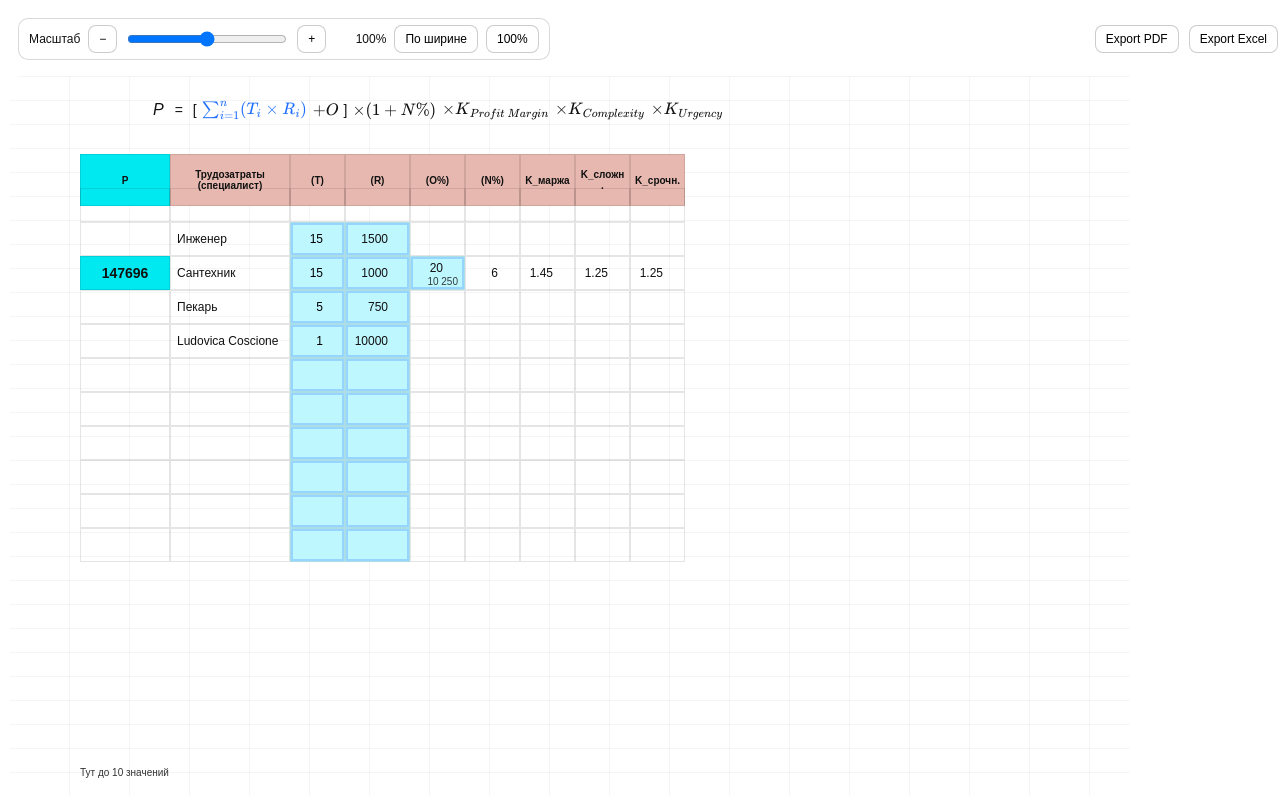
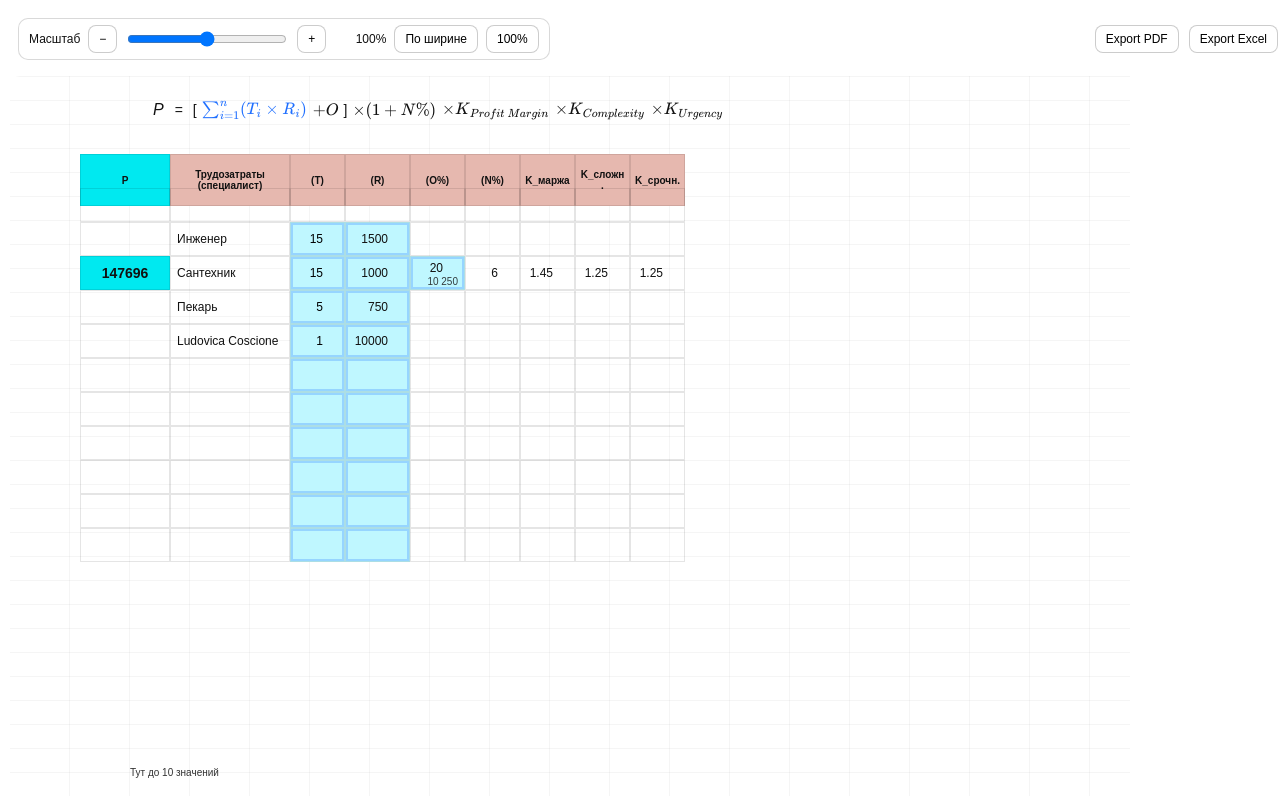
Before and after one commit to maratserebryakov/Fin1, a plain HTML site: page index.html in a window 1280 px wide. Drawn offline with nearby package versions, Linux system fonts and the light colour scheme.

Commit message:
Update index.html
После генерального изменения формулы подвинули внизу подпись про 10 строк

```diff
--- a/index.html
+++ b/index.html
@@ -194,7 +194,7 @@
 
     .note{
       position:absolute;
-      left:70px;
+      left:120px;
       bottom:18px;
       font-size:10px;
       color:#333;
@@ -365,7 +365,7 @@
             <div class="cell num"></div><div class="cell num"></div><div class="cell num"></div><div class="cell num"></div><div class="cell num"></div>
           </div>
 
-          <div class="note">                                Тут до 10 значений</div>
+          <div class="note">Тут до 10 значений</div>
         </div>
       </div>
     </div>
```
